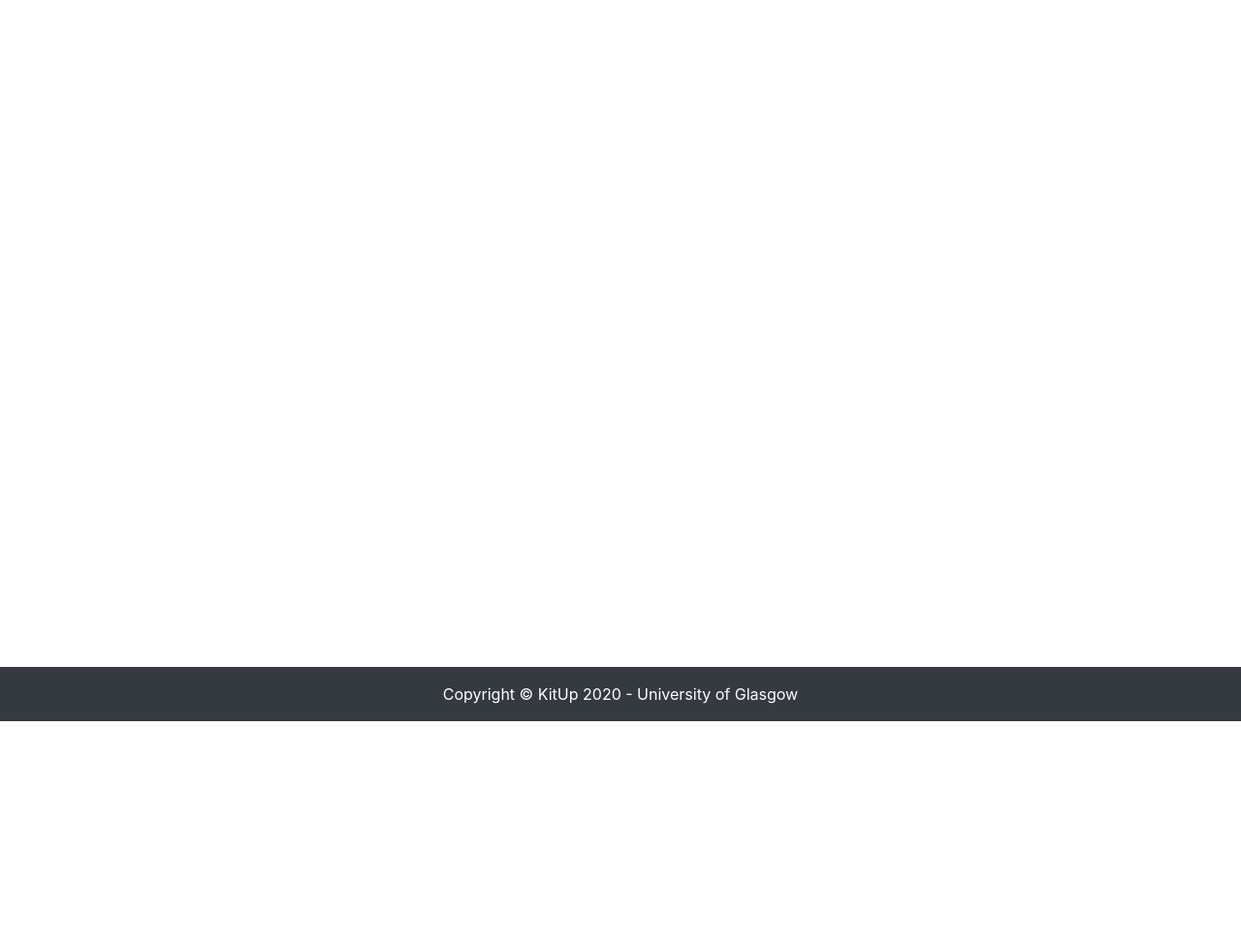
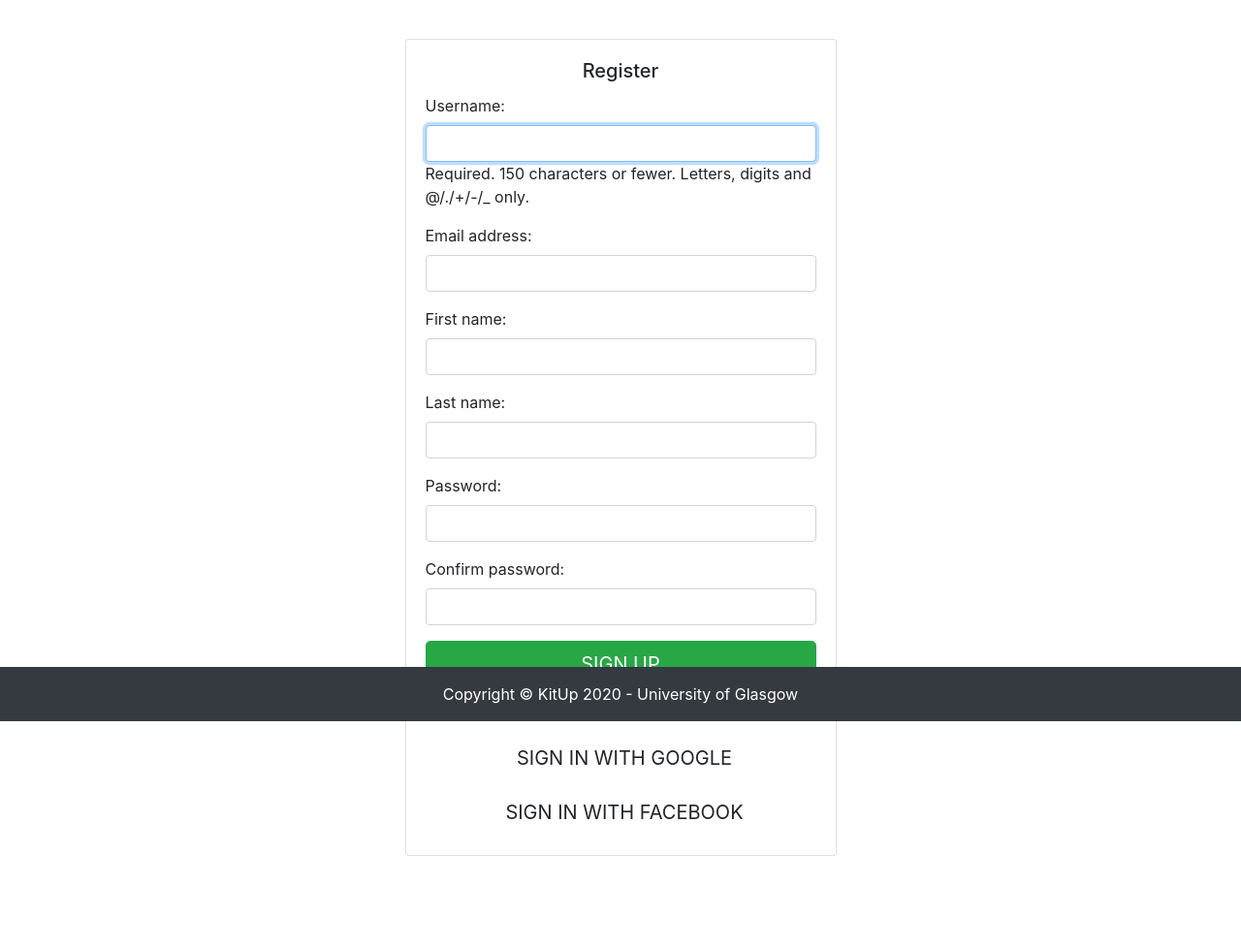
Before and after one commit to dans-acc/kitup-assignment, a Django app: page /register/ in a window 1280 px wide. Shown: the part 56-1035 px from the top of the page at 97% size. Before the commit the page ends 800 px from the top, so only its background shows below. Run offline with Django 3.2, Linux system fonts and the light colour scheme; some libraries are stand-ins or nearby versions.

Commit message:
Created User Registration Page. Modified Views.py and Register.html. Created Forms.py

```diff
--- /dev/null
+++ b/kitup/forms.py
@@ -0,0 +1,31 @@
+from django import forms
+from django.contrib.auth.models import User
+from django.core.exceptions import ValidationError
+from kitup.models import Users
+
+
+class UserRegistrationForm(forms.ModelForm):
+    First_name = forms.CharField(widget=forms.TextInput(attrs={'class': 'form-control', 'required': 'true'}))
+    Last_name = forms.CharField(widget=forms.TextInput(attrs={'class': 'form-control', 'required': 'true'}))
+    Password = forms.CharField(widget=forms.PasswordInput(attrs={'class': 'form-control', 'required': 'true'}))
+    Confirm_Password = forms.CharField(widget=forms.PasswordInput(attrs={'class': 'form-control', 'required': 'true'}))
+
+    class Meta:
+        model = User
+        fields = ['username', 'email']
+
+        # The following lines integrate the CSS/Bootstrap4 implementation in register.html using widgets
+
+        widgets = {
+            'username': forms.TextInput(attrs={'class': 'form-control', 'autofocus': 'true', 'required': 'true'}),
+            'email': forms.EmailInput(attrs={'class': 'form-control', 'required': 'true'}),
+        }
+
+    # The following function checks for the user password for validation
+
+    def PassCheck(self):
+        cd = self.cleaned_data
+        if cd['Confirm_Password'] != cd['Password']:
+            raise ValidationError("The passwords do not match!")
+
+        return cd['Confirm_Password']
--- a/kitup/views.py
+++ b/kitup/views.py
@@ -12,10 +12,69 @@ def index(request):
 
 
 # Invoked to display the registration view to the new user.
+from django.shortcuts import render, redirect, reverse
+from django.http import HttpResponse
+from django.contrib.auth import authenticate, login, logout
+from django.contrib.auth.decorators import login_required
+from kitup.forms import UserRegistrationForm
+
+
+# The main page for the website.
+def index(request):
+    # Create the context dictionary; contains the available games.
+    context_dictionary = {}
+
+    # Render the index response i.e. create the template.
+    response = render(request, 'kitup/index.html', context_dictionary)
+    return response
+
+
+# Invoked to display the registration view to the new user.
 def user_register(request):
-	context_dictionary = {}
-	response = render(request, 'kitup/register.html', context_dictionary)
-	return response
+    registered = False
+
+    if request.method == 'POST':
+        user_reg = UserRegistrationForm(request.POST)
+
+        # If the two forms are valid...
+        if user_reg.is_valid():
+            # Save the user's form data to the database.
+            user = user_reg.save()
+
+            # Now we hash the password with the set_password method.
+            # Once hashed, we can update the user object.
+            user.set_password(user.password)
+            user.save()
+            registered = True
+        else:
+            # Print problems to the terminal.
+            print(user_reg.errors)
+
+    else:
+        user_reg = UserRegistrationForm()
+
+    # Render the template depending on the context.
+    return render(request,
+                  'kitup/register.html',
+                  context={'user_reg': user_reg,
+                           'registered': registered})
+
+
+# Invoked in the event the user wants to log into their account.
+def user_login(request):
+    # Create the context dictionary for the login request.
+    context_dictionary = {}
+
+    # Render the login response i.e. create the template.
+    response = render(request, 'kitup/login.html', context_dictionary)
+    return response
+
+
+# Invoked in the event the user wishes to log out.
+@login_required
+def user_logout(request):
+    logout(request)
+    return redirect(reverse('kitup:index'))
 
 
 # Invoked in the event the user wants to log into their account.
--- a/templates/kitup/register.html
+++ b/templates/kitup/register.html
@@ -3,9 +3,32 @@
 
 <!-- Override the title of the page. -->
 {% block title_block %}
-	Register!
+	Register
 {% endblock %}
 
 <!-- Override the content block for the page. -->
 {% block content_block %}
+
+<div class="container mx-auto my-5">
+		<div class="row">
+			<div class="col-sm-9 col-md-7 col-lg-5 mx-auto">
+				<div class="card card-signin my-5">
+					<div class="card-body">
+						<h5 class="card-title text-center">Register</h5>
+							<form id = "user_reg" method = "post" action="{% url 'kitup:register' %}" enctype="multipart/form-data">
+								{% csrf_token %}
+								{{ user_reg.as_p }}
+								<button class="btn btn-lg btn-success btn-block text-uppercase" type="submit">Sign Up</button>
+							</form>
+
+							<!-- NYI -->
+							<hr class="my-4">
+							<button class="btn btn-lg btn-google btn-block text-uppercase" type="submit"><i class="fab fa-google mr-2"></i> Sign in with Google</button>
+							<button class="btn btn-lg btn-facebook btn-block text-uppercase" type="submit"><i class="fab fa-facebook-f mr-2"></i> Sign in with Facebook</button>
+					</div>
+				</div>
+			</div>
+		</div>
+</div>
+
 {% endblock %}
```
